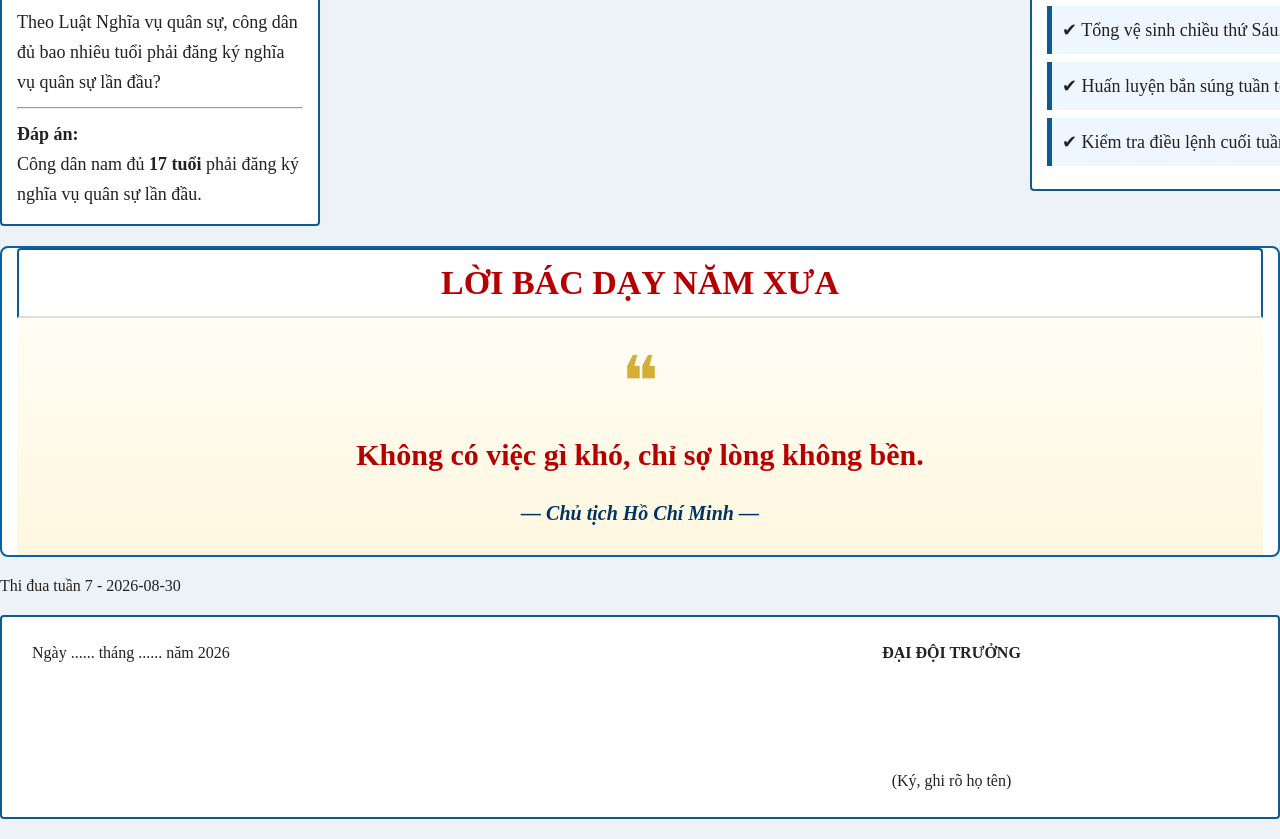
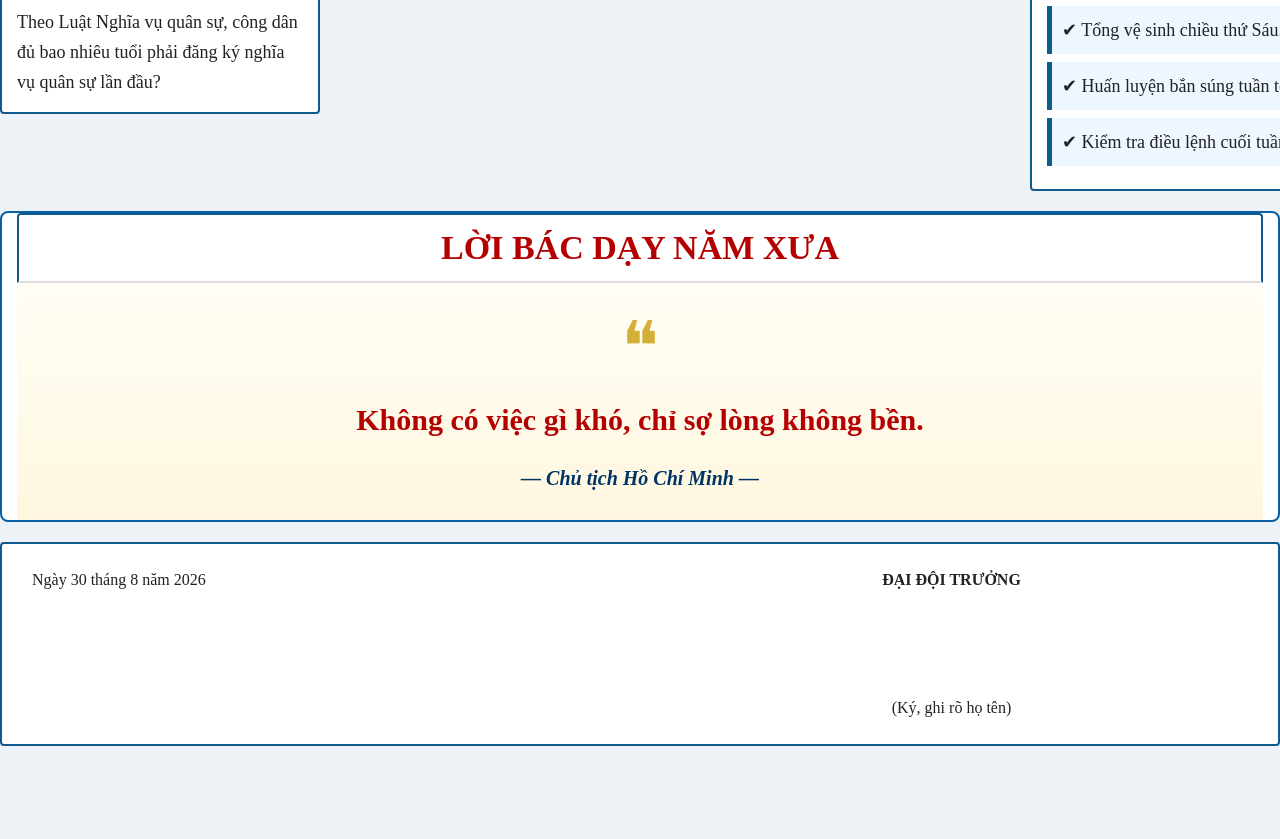
Before and after one commit to NguyenTienDat301/my-react-app, a React (Vite) app: page / in a window 1280 px wide. Shown: the part 962-1801 px from the top of the page. After the commit the page ends 1728 px from the top, so only its background shows below. Built offline with nearby package versions, Linux system fonts and the light colour scheme; data requests are answered from the project's data file.

Commit message:
footer and question

```diff
--- a/db.json
+++ b/db.json
@@ -444,6 +444,40 @@
       "content": "Thi đua là đoàn kết, đoàn kết để thi đua."
     }
   ],
+  "questions": [
+    {
+      "id": 1,
+      "content": "Theo Luật Nghĩa vụ quân sự, công dân đủ bao nhiêu tuổi phải đăng ký nghĩa vụ quân sự lần đầu?"
+    },
+    {
+      "id": 2,
+      "content": "Theo Luật Nghĩa vụ quân sự, thời hạn phục vụ tại ngũ trong thời bình là bao nhiêu tháng?"
+    },
+    {
+      "id": 3,
+      "content": "Theo Điều lệnh Quản lý bộ đội, quân nhân phải thực hiện mấy chế độ trong ngày?"
+    },
+    {
+      "id": 4,
+      "content": "Theo Luật Quốc phòng, bảo vệ Tổ quốc là nghĩa vụ của ai?"
+    },
+    {
+      "id": 5,
+      "content": "Ngày thành lập Quân đội nhân dân Việt Nam là ngày nào?"
+    },
+    {
+      "id": 6,
+      "content": "Ngày truyền thống Dân quân tự vệ là ngày nào?"
+    },
+    {
+      "id": 7,
+      "content": "Khẩu hiệu 'Đâu cần thanh niên có, đâu khó có thanh niên' gắn với lực lượng nào?"
+    },
+    {
+      "id": 8,
+      "content": "Theo Luật Nghĩa vụ quân sự, độ tuổi gọi nhập ngũ thông thường là từ bao nhiêu đến bao nhiêu tuổi?"
+    }
+  ],
 
   "$schema": "./node_modules/json-server/schema.json"
 }
--- a/src/components/Footer.tsx
+++ b/src/components/Footer.tsx
@@ -1,10 +1,25 @@
 import React from "react";
+import type { Week } from "../types/interface";
 
-const Footer: React.FC = () => {
+interface FooterProps {
+  currentWeek: Week | null;
+}
+
+const Footer: React.FC<FooterProps> = ({ currentWeek }) => {
+  const formatDate = (date: string) => {
+    const d = new Date(date);
+
+    return `Ngày ${d.getDate()} tháng ${d.getMonth() + 1} năm ${d.getFullYear()}`;
+  };
+
   return (
     <footer className="footer">
       <div className="footer-left">
-        <p>Ngày ...... tháng ...... năm 2026</p>
+        <p>
+          {currentWeek
+            ? formatDate(currentWeek.date)
+            : "Ngày ...... tháng ...... năm ......"}
+        </p>
       </div>
 
       <div className="signature">
--- a/src/components/LeftPanel.tsx
+++ b/src/components/LeftPanel.tsx
@@ -1,6 +1,33 @@
-import React from "react";
+import React, { useEffect, useState } from "react";
+
+interface Question {
+  id: number;
+  content: string;
+}
 
 const LeftPanel: React.FC = () => {
+  const [question, setQuestion] = useState("");
+
+  useEffect(() => {
+    const fetchQuestion = async () => {
+      try {
+        const res = await fetch("http://localhost:3001/questions");
+        const data: Question[] = await res.json();
+
+        if (data.length > 0) {
+          const random =
+            data[Math.floor(Math.random() * data.length)];
+
+          setQuestion(random.content);
+        }
+      } catch (error) {
+        console.log(error);
+      }
+    };
+
+    fetchQuestion();
+  }, []);
+
   return (
     <aside className="left-panel">
       {/* Nội dung phong trào */}
@@ -9,19 +36,12 @@ const LeftPanel: React.FC = () => {
 
         <ol className="rule-list">
           <li>Chấp hành nghiêm điều lệnh, điều lệ Quân đội.</li>
-
           <li>Duy trì nghiêm nền nếp chính quy.</li>
-
           <li>Không có cán bộ, chiến sĩ vi phạm kỷ luật.</li>
-
           <li>Hoàn thành tốt nhiệm vụ huấn luyện và SSCĐ.</li>
-
           <li>Thực hiện tốt công tác nội vụ vệ sinh.</li>
-
           <li>Quản lý tốt vũ khí trang bị kỹ thuật.</li>
-
           <li>Tăng gia sản xuất, xây dựng doanh trại xanh - sạch - đẹp.</li>
-
           <li>Đoàn kết nội bộ, giúp đỡ đồng chí đồng đội.</li>
         </ol>
       </div>
@@ -34,21 +54,7 @@ const LeftPanel: React.FC = () => {
           <strong>Câu hỏi:</strong>
         </p>
 
-        <p>
-          Theo Luật Nghĩa vụ quân sự, công dân đủ bao nhiêu tuổi phải đăng ký
-          nghĩa vụ quân sự lần đầu?
-        </p>
-
-        <hr />
-
-        <p>
-          <strong>Đáp án:</strong>
-        </p>
-
-        <p>
-          Công dân nam đủ <strong>17 tuổi</strong> phải đăng ký nghĩa vụ quân
-          sự lần đầu.
-        </p>
+        <p>{question}</p>
       </div>
     </aside>
   );
--- a/src/pages/ThiDua.tsx
+++ b/src/pages/ThiDua.tsx
@@ -401,12 +401,12 @@ const ThiDua: React.FC = () => {
       </main>
 
       <CommentBox />
-      {currentWeek && (
+      {/* {currentWeek && (
         <div className="week-title">
           {currentWeek.title} - {currentWeek.date}
         </div>
-      )}
-      <Footer />
+      )} */}
+      <Footer currentWeek={currentWeek} />
 
       {/* Modal Thêm Điểm */}
       {showAddModal && (
```
